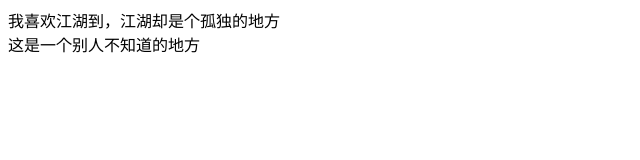
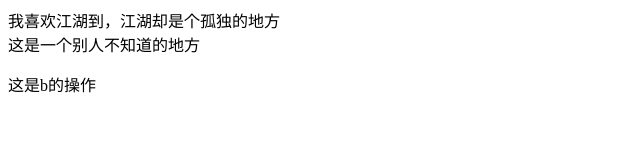
Before and after one commit to javaScript-lang/newproject, a plain HTML site: page index.html in a window 1280 px wide. Shown: the whole page, without its empty margins (0-640 px from the left). Drawn offline with Linux system fonts and the light colour scheme.

Commit message:
这是B的第一次提交

```diff
--- a/index.html
+++ b/index.html
@@ -10,6 +10,7 @@
 <body>
     我喜欢江湖到，江湖却是个孤独的地方
     <div>这是一个别人不知道的地方</div>
+    <p>这是b的操作</p>
 </body>
 
 </html>
```
